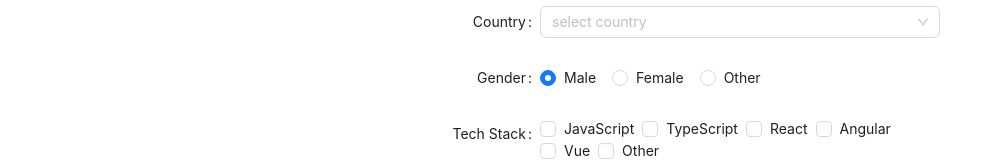
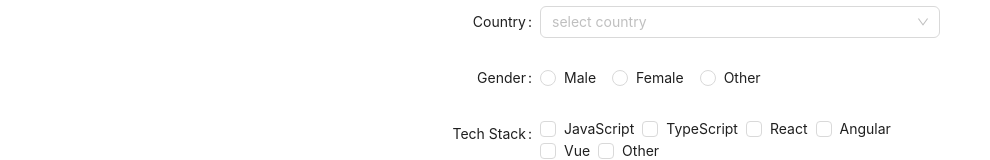
Before and after one commit to anshumansingh08/assignment, a React (Vite) app: page / in a window 1280 px wide. Shown: the part 304-464 px from the top of the page, without its empty margins (0-990 px from the left). Built offline with nearby package versions, Linux system fonts and the light colour scheme.

Commit message:
Code cleanup

```diff
--- a/src/app/hooks.ts
+++ b/src/app/hooks.ts
@@ -1,6 +1,5 @@
 import { useDispatch, useSelector } from "react-redux";
 import type { AppDispatch, RootState } from "./store";
 
-// Use throughout your app instead of plain `useDispatch` and `useSelector`
 export const useAppDispatch = useDispatch.withTypes<AppDispatch>();
 export const useAppSelector = useSelector.withTypes<RootState>();
--- a/src/component/ApplicantForm.tsx
+++ b/src/component/ApplicantForm.tsx
@@ -207,11 +207,7 @@
             validateStatus={errors.gender ? "error" : ""}
             help={errors.gender}
           >
-            <Radio.Group
-              defaultValue="male"
-              onChange={handleGenderChange}
-              value={formData.gender}
-            >
+            <Radio.Group onChange={handleGenderChange} value={formData.gender}>
               <div className="flex items-center space-x-2">
                 <Radio value="male">Male</Radio>
                 <Radio value="female">Female</Radio>
--- a/src/component/ApplicantTable.tsx
+++ b/src/component/ApplicantTable.tsx
@@ -43,10 +43,6 @@
 
   const [deleteModalVisible, setDeleteModalVisible] = useState(false);
   const [idToDelete, setIdToDelete] = useState<number | null>(null);
-
-  // useEffect(() => {
-  //   setLocalApplicants(applicants);
-  // }, [applicants]);
 
   const handleEdit = (applicant: Applicant) => {
     setEditingId(applicant.id);
```
